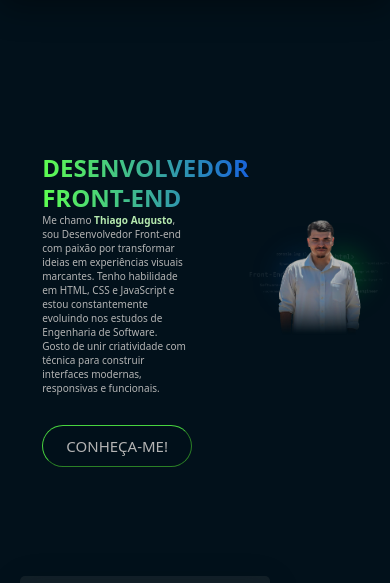
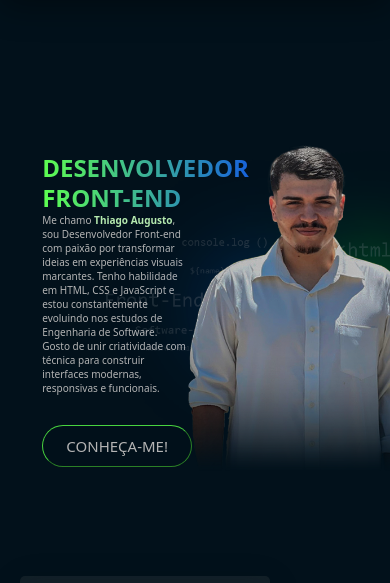
Before and after one commit to thiagoaugustx/cv-portfolio, a plain HTML site: page index.html in a window 390 px wide. Shown: the part 106-689 px from the top of the page. Drawn offline with Linux system fonts and the light colour scheme.

Commit message:
att responsivo

```diff
--- a/style.css
+++ b/style.css
@@ -1106,23 +1106,24 @@ box-shadow: 0px 0px 39px 0px rgba(4,255,0,0.48);
   }
 
 
-/* Correção: prevenir overflow horizontal */
 html, body {
   max-width: 100%;
   overflow-x: hidden !important;
 }
 
-/* Correção: imagem do banner no mobile */
+
+/* Correção: Precisei fazer essas alterações pois estava bugando o resposivo na versão mobile e não estava conseguindo resolver sem puxar para baixo. Data da atualização: 19/05 */
+
 @media (max-width: 991.98px) {
   #minha-foto img {
-    width: 100% !important;
+    width: 400px !important;
     max-width: 400px;
-    margin-left: auto !important;
+    margin-left: -145px !important;
     margin-right: auto !important;
+    margin-top: 50px;
   }
 }
 
-/* Correção: formulário e cards para tablet */
 @media (min-width: 768px) and (max-width: 1024px) {
   #banner-principal {
     flex-direction: column;
```
